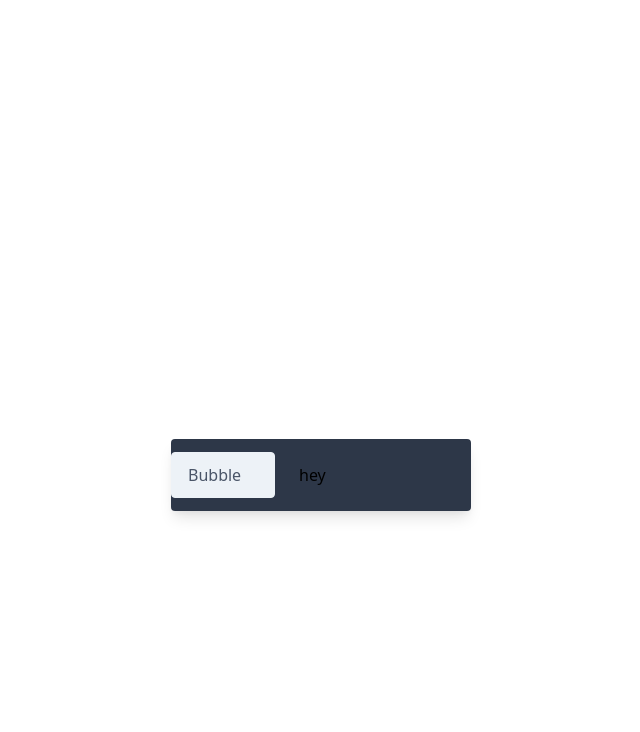
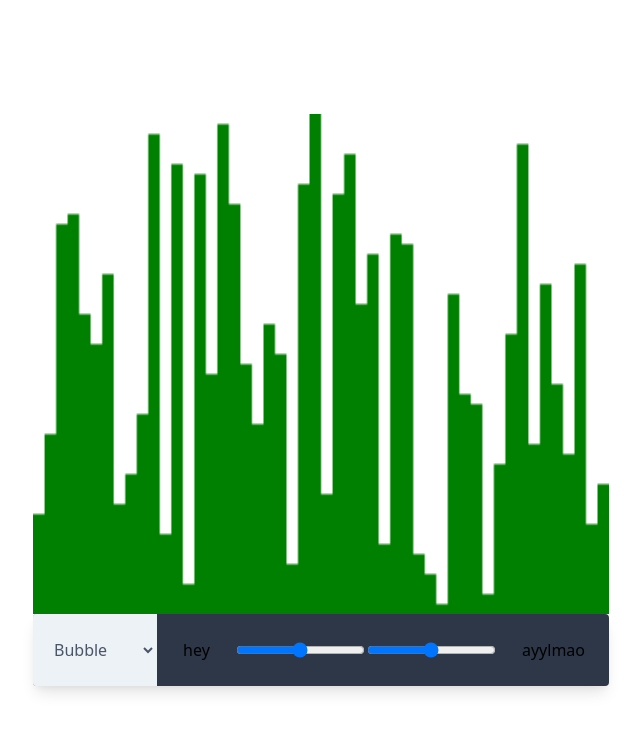
Before and after one commit to bengquist/alg-visualizer, a React (Create React App) app: page / in a window 1280 px wide. Shown: the top 732 px of the page, without its empty margins (319-959 px from the left). Built offline with nearby package versions, Linux system fonts and the light colour scheme.

Commit message:
created canvas and added downlevelIteration ts rule

```diff
--- a/src/App.tsx
+++ b/src/App.tsx
@@ -5,7 +5,7 @@ import OptionsBar from "./Options/OptionsBar";
 function App() {
   return (
     <div className="min-h-screen flex justify-center items-center">
-      <div>
+      <div className="w-screen max-w-xl">
         <Canvas />
         <OptionsBar />
       </div>
--- a/src/Canvas/Canvas.tsx
+++ b/src/Canvas/Canvas.tsx
@@ -1,7 +1,48 @@
-import React from "react";
+import React, { useEffect, useRef } from "react";
+import styled from "styled-components";
+import { shuffle } from "../helpers";
 
 function Canvas() {
-  return <canvas className="w-500 h-500"></canvas>;
+  const values = Array.from({ length: 50 }, (_, index) => ++index);
+  const canvasRef = useRef<HTMLCanvasElement>(null);
+
+  useEffect(() => {
+    shuffle(values);
+
+    //eslint-disable-next-line
+  }, []);
+
+  useEffect(() => {
+    const ctx = canvasRef.current?.getContext("2d");
+
+    if (ctx) {
+      const canvasHeight = ctx.canvas.height;
+      const barWidth = ctx.canvas.width / values.length;
+
+      const renderBars = () => {
+        ctx.fillStyle = "green";
+
+        //@ts-ignore
+        for (let [index, value] of values.entries()) {
+          const x = index * barWidth;
+          const y = canvasHeight - (value / values.length) * canvasHeight;
+
+          console.log(values);
+
+          ctx.fillRect(x, y, barWidth, canvasHeight);
+        }
+      };
+
+      renderBars();
+    }
+  }, [values]);
+
+  return <Container ref={canvasRef}></Container>;
 }
 
 export default Canvas;
+
+const Container = styled.canvas`
+  width: 100%;
+  height: 500px;
+`;
--- a/src/Options/OptionsBar.tsx
+++ b/src/Options/OptionsBar.tsx
@@ -2,11 +2,14 @@ import React from "react";
 
 function OptionsBar() {
   return (
-    <div className="max-w-sm rounded overflow-hidden shadow-lg bg-gray-800">
-      <select className="appearance-none bg-gray-200 border border-gray-200 text-gray-700 py-3 px-4 pr-8 rounded leading-tight focus:outline-none focus:bg-white focus:border-gray-500">
+    <div className="rounded overflow-hidden shadow-lg bg-gray-800 flex flex-row justify-between">
+      <select className="bg-gray-200 border border-gray-200 text-gray-700 px-4 pr-8 focus:outline-none focus:bg-white focus:border-gray-500">
         <option>Bubble</option>
       </select>
       <button className="p-6 p-4">hey</button>
+      <input type="range" />
+      <input type="range" />
+      <button className="p-6 p-4">ayylmao</button>
     </div>
   );
 }
--- /dev/null
+++ b/src/helpers.ts
@@ -0,0 +1,12 @@
+/**
+ * Shuffles array in place.
+ * @param {Array} arr items An array containing the items.
+ */
+export function shuffle(arr: number[]) {
+  for (let i = arr.length - 1; i > 0; i--) {
+    const j = Math.floor(Math.random() * (i + 1));
+    [arr[i], arr[j]] = [arr[j], arr[i]];
+  }
+
+  return arr;
+}
--- a/tsconfig.json
+++ b/tsconfig.json
@@ -13,7 +13,8 @@
     "resolveJsonModule": true,
     "isolatedModules": true,
     "noEmit": true,
-    "jsx": "react"
+    "jsx": "react",
+    "downlevelIteration": true
   },
   "include": ["src"]
 }
```
